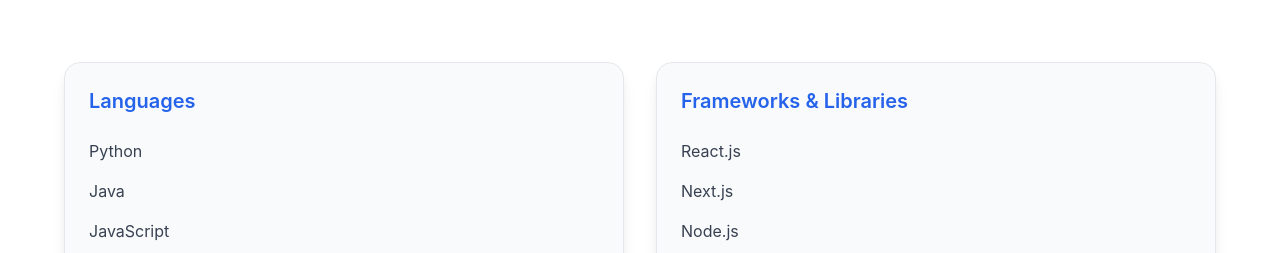
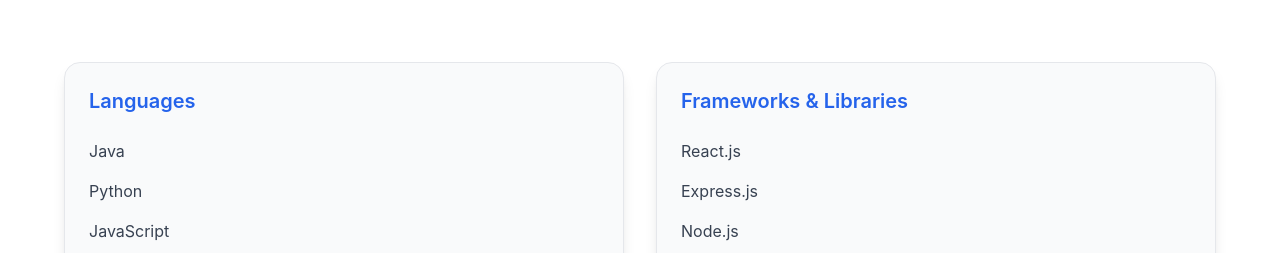
Before and after one commit to VinayKumar7512/My-Portfolio, a React (Vite) app: page / in a window 1280 px wide. Shown: the part 1620-1873 px from the top of the page. Built offline with nearby package versions, Linux system fonts and the light colour scheme.

Commit message:
final commit 3

```diff
--- a/src/App.jsx
+++ b/src/App.jsx
@@ -12,7 +12,7 @@
   const { theme, toggleTheme } = useTheme();
 
   return (
-    <div className={`font-sans antialiased ${theme === 'dark' ? 'dark' : ''}`}>
+    <div className={`font-sans antialiased overflow-x-hidden ${theme === 'dark' ? 'dark' : ''}`}>
       <Navbar theme={theme} toggleTheme={toggleTheme} />
       <main>
         <Hero theme={theme} />
--- a/src/components/ProjectCard.jsx
+++ b/src/components/ProjectCard.jsx
@@ -1,5 +1,4 @@
 import React, { useRef, useEffect } from 'react';
-
 const ProjectCard = ({ project, index, theme, isVisible }) => {
   const cardRef = useRef(null);
 
--- a/src/components/Skills.jsx
+++ b/src/components/Skills.jsx
@@ -20,11 +20,11 @@
   const skillCategories = [
     {
       name: "Languages",
-      skills: ["Python", "Java", "JavaScript", "SQL", "HTML/CSS"]
+      skills: ["Java", "Python", "JavaScript", "SQL", "HTML/CSS"]
     },
     {
       name: "Frameworks & Libraries",
-      skills: ["React.js", "Next.js", "Node.js", "Tailwind CSS", "Bootstrap"]
+      skills: ["React.js", "Express.js", "Node.js", "Tailwind CSS", "Bootstrap"]
     },
     {
       name: "Databases & Tools",
```
